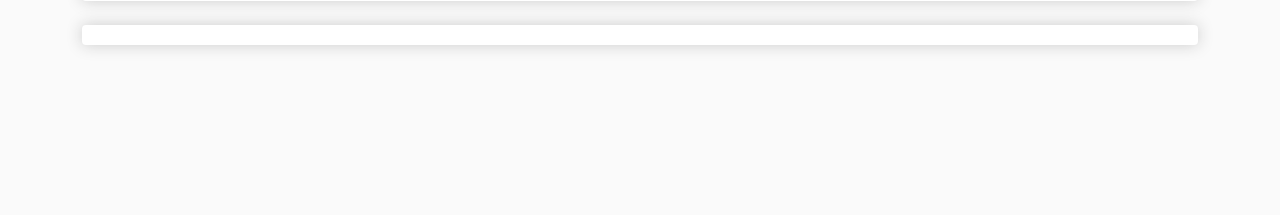
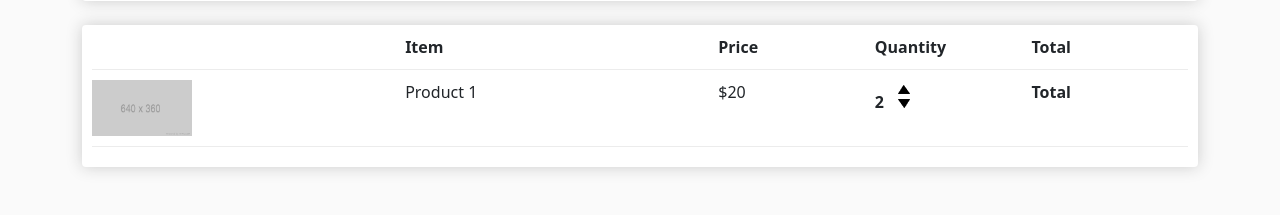
Before and after one commit to Haashir-Shakeel/MiShop-Django, a Django app: page /cart/ in a window 1280 px wide. Shown: the part 291-506 px from the top of the page. Run offline with Django 3.2, Linux system fonts and the light colour scheme.

Commit message:
cart.html cart items

```diff
--- a/store/templates/store/cart.html
+++ b/store/templates/store/cart.html
@@ -1,4 +1,5 @@
 {% extends 'store/base.html' %}
+{% load static%}
 {% block content%}
 
 <div class="row">
@@ -22,7 +23,31 @@
         <br>
 
         <div class="box-element">
+            <div class="cart-row">
+                <div style="flex: 2;"></div>
+                <div style="flex: 2;"><strong>Item</strong></div>
+                <div style="flex: 1;"><strong>Price</strong></div>
+                <div style="flex: 1;"><strong>Quantity</strong></div>
+                <div style="flex: 1;"><strong>Total</strong></div>
 
+            </div>
+
+            <div class="cart-row">
+                <div style="flex: 2;">
+                    <img src="{% static 'images/placeholder.png' %}" alt="" class="row-image">
+                </div>
+                <div style="flex: 2;"><p>Product 1</p></div>
+                <div style="flex: 1;"><p>$20</p></div>
+                <div style="flex: 1;">
+                    <p class="quantity">2</p>
+                    <div class="quantity">
+                        <img src="{% static 'images/arrow-up.png' %}" alt="" class="chg-quantity">
+                        <img src="{% static 'images/arrow-down.png' %}" alt="" class="chg-quantity">
+                    </div>
+                </div>
+                <div style="flex: 1;"><strong>Total</strong></div>
+
+            </div>
         </div>
 
     </div>
```
